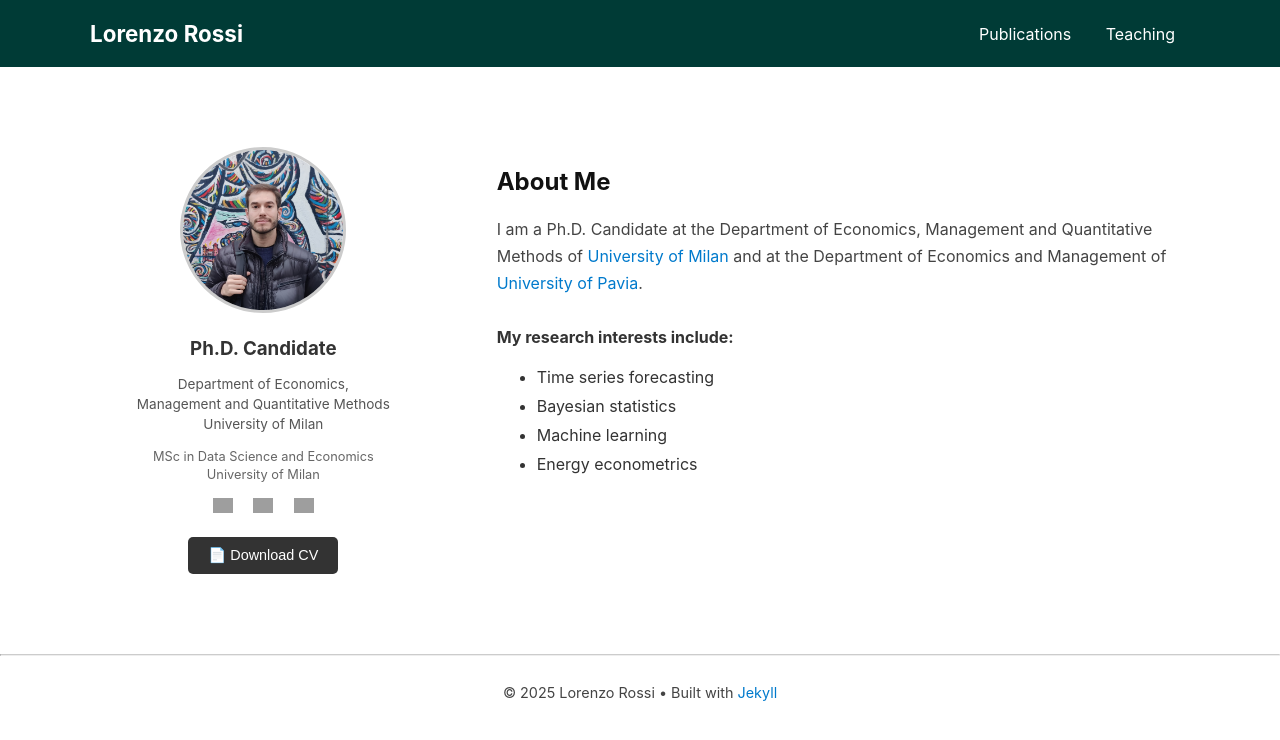
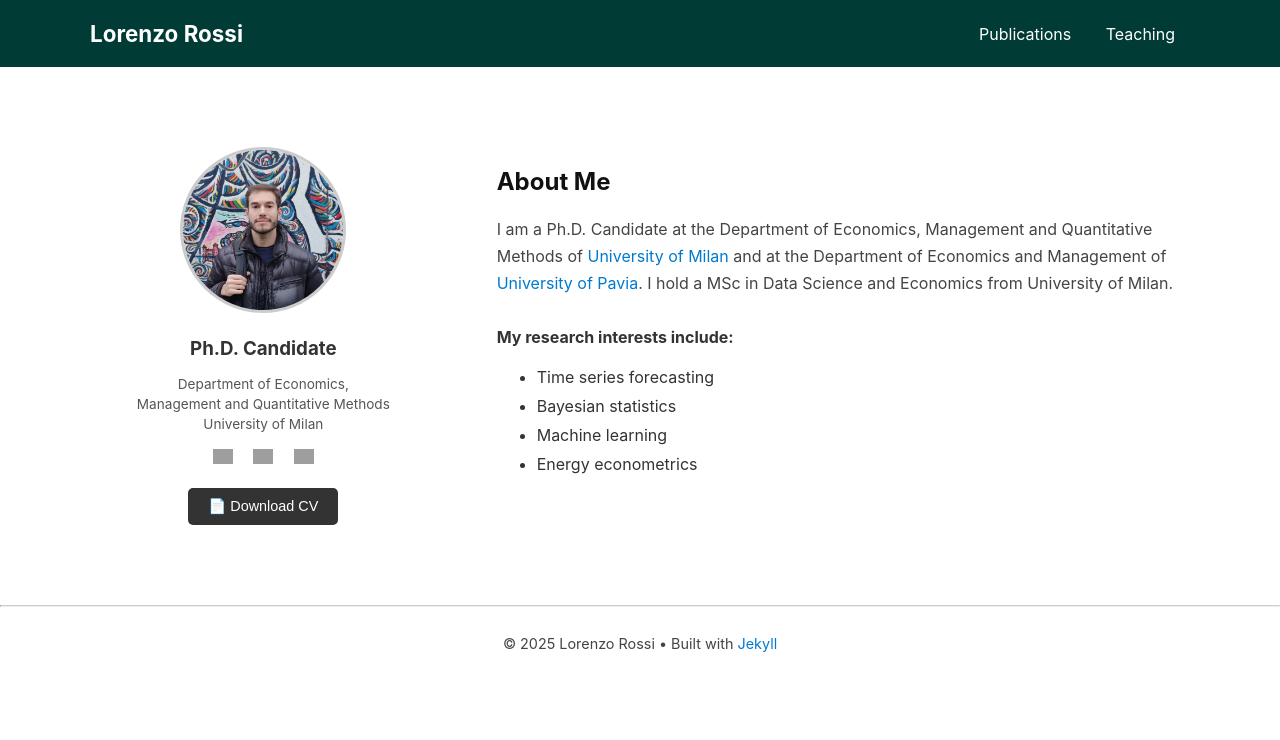
Before and after one commit to lorenzrossi/lorenzrossi.github.io, a Jekyll site: the page built from index.markdown, in a window 1280 px wide. Shown: the top 740 px of the page. Built offline with Jekyll 4.4.1, drawn with Linux system fonts in a browser that asks for light colours; grey boxes are pictures that could not be loaded.

Commit message:
Move MSc information to About Me section
- Remove MSc from profile section
- Add MSc in Data Science and Economics to About Me paragraph
- Create natural flow in introduction text
- Improve content organization and readability

```diff
--- a/index.markdown
+++ b/index.markdown
@@ -19,10 +19,6 @@
       <p style="font-size: 0.85em; line-height: 1.5; color: #555;">
         Department of Economics,<br>
         Management and Quantitative Methods<br>
-        University of Milan
-      </p>
-      <p style="font-size: 0.8em; line-height: 1.4; color: #666; margin-top: 8px;">
-        MSc in Data Science and Economics<br>
         University of Milan
       </p>
 
@@ -54,7 +50,7 @@
       <h2 style="color: #111;">About Me</h2>
       <p style="font-size: 1em; line-height: 1.7; color: #444;">
         I am a Ph.D. Candidate at the Department of Economics, Management and Quantitative Methods of
-        <a href="https://demm.unimi.it/it" style="color: #007acc;">University of Milan</a> and at the Department of Economics and Management of <a href="https://economiaemanagement.dip.unipv.it/en" style="color: #007acc;">University of Pavia</a>.
+        <a href="https://demm.unimi.it/it" style="color: #007acc;">University of Milan</a> and at the Department of Economics and Management of <a href="https://economiaemanagement.dip.unipv.it/en" style="color: #007acc;">University of Pavia</a>. I hold a MSc in Data Science and Economics from University of Milan.
       </p>
 
       <p style="font-weight: bold; margin-top: 30px;">My research interests include:</p>
```
